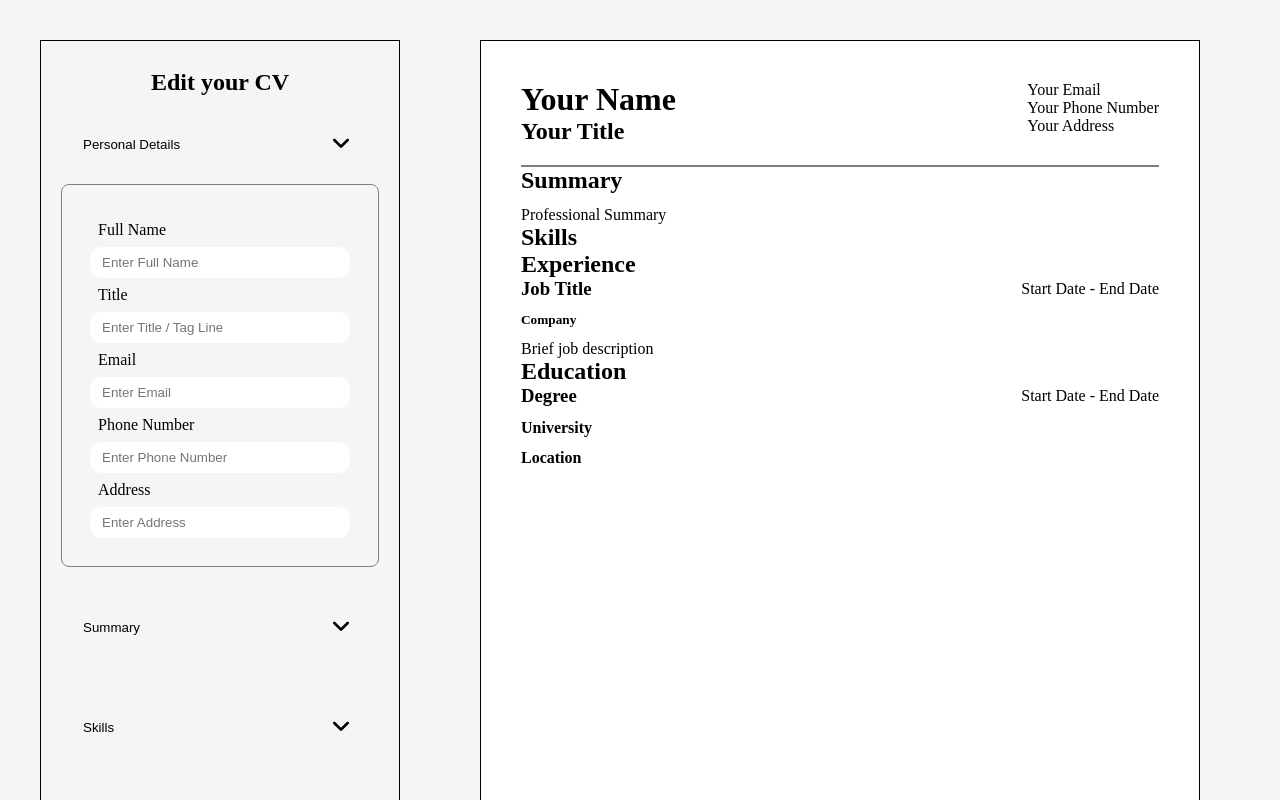
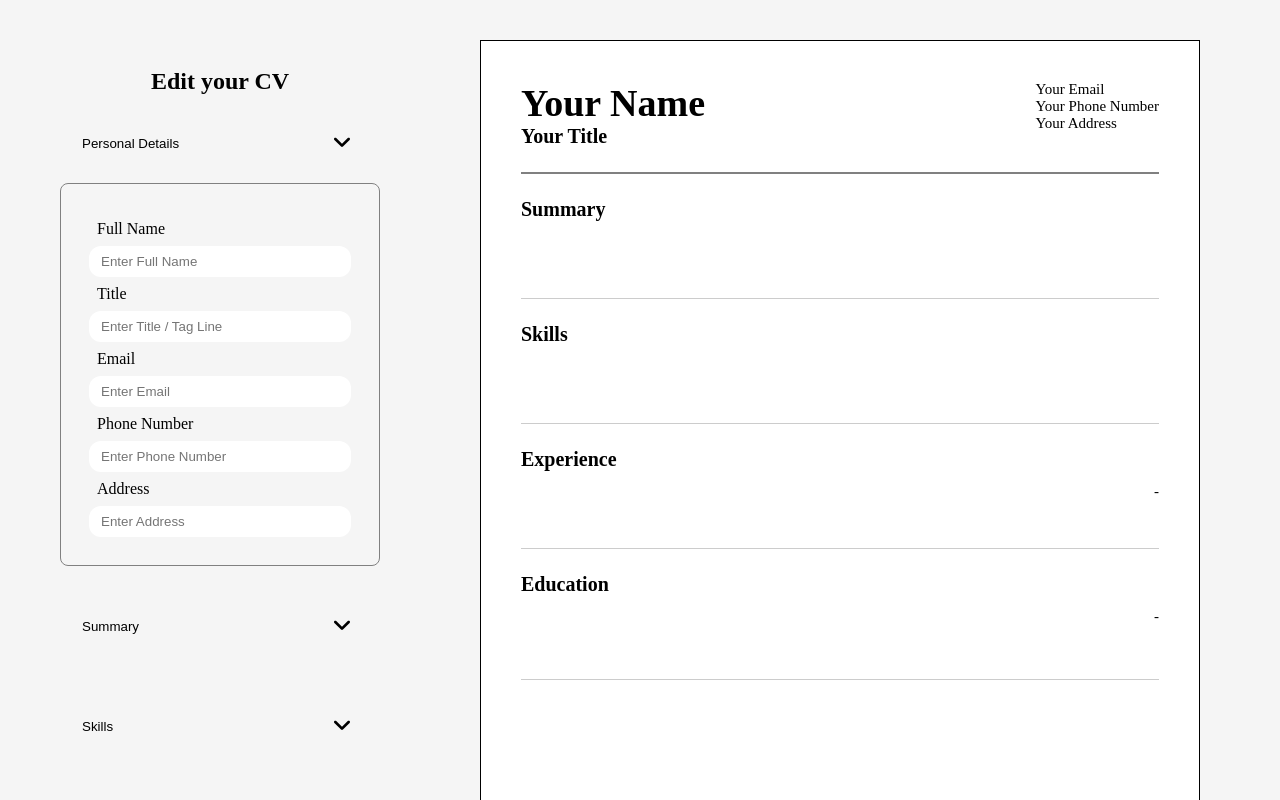
Before and after one commit to MattyMaugeri/cv-application, a React (Vite) app: page / in a window 1280 px wide. Shown: the top 800 px of the page. Built offline with nearby package versions, Linux system fonts and the light colour scheme.

Commit message:
Fixed layout for resume + added more simple styles for sidebar

```diff
--- a/src/components/main-content/resume-components/EducationDisplay.jsx
+++ b/src/components/main-content/resume-components/EducationDisplay.jsx
@@ -11,19 +11,19 @@ export default function EducationDisplay({ educationData, educationList }) {
             <div className="resume-subcontent-display">
 
                 <nav className="subcontent-nav">
-                    <h3 className="subcontent-title">{educationData.degree === "" ? 'Degree' : educationData.degree}</h3>
+                    <h3 className="subcontent-title">{educationData.degree}</h3>
 
                     <div className="subcontent-date-containers">
-                        {educationData.start === "" ? 'Start Date' : educationData.start} - {educationData.end === "" ? 'End Date' : educationData.end}
+                        {educationData.start} - {educationData.end}
                     </div>
                 </nav>
 
-                <h4>
-                    {educationData.university === "" ? 'University' : educationData.university}
+                <h4 className="subcontent-subtitle">
+                    {educationData.university}
                 </h4>
 
                 <h4 className="education-location">
-                    {educationData.location === "" ? 'Location' : educationData.location}
+                    {educationData.location}
                 </h4>
 
                 <div className="subcontent-description" id="education-location"></div>
--- a/src/components/main-content/resume-components/EducationListItem.jsx
+++ b/src/components/main-content/resume-components/EducationListItem.jsx
@@ -13,7 +13,7 @@ export default function EducationListitem({ education }) {
                     </div>
                 </nav>
 
-                <h4>{education.university}</h4>
+                <h4 className="subcontent-subtitle">{education.university}</h4>
 
                 <h4 className="education-location">{education.location}</h4>
 
--- a/src/components/main-content/resume-components/ExperienceDisplay.jsx
+++ b/src/components/main-content/resume-components/ExperienceDisplay.jsx
@@ -10,16 +10,16 @@ export default function ExperienceDisplay({ experienceData, experienceList }) {
             <div className="resume-subcontent-display">
 
                 <nav className="subcontent-nav">
-                    <h3 className="subcontent-title" id="experience-job-title">{experienceData.title.length <= 0 ? 'Job Title' : experienceData.title}</h3>
+                    <h3 className="subcontent-title" id="experience-job-title">{experienceData.title}</h3>
 
                     <div className="subcontent-date-containers">
-                        {experienceData.start === "" ? 'Start Date' : experienceData.start} - {experienceData.end === "" ? 'End Date' : experienceData.end}
+                        {experienceData.start} - {experienceData.end}
                     </div>
                 </nav>
 
-                <h5 className="subcontent-subtitle" id="experience-company-name">{experienceData.company.length <= 0 ? 'Company' : experienceData.company}</h5>
+                <h5 className="subcontent-subtitle" id="experience-company-name">{experienceData.company}</h5>
 
-                <div className="subcontent-description" id="experience-description">{experienceData.description.length <= 0 ? 'Brief job description' : experienceData.description}</div>
+                <div className="subcontent-description" id="experience-description">{experienceData.description}</div>
             </div>
 
             <ul className="resume-experience-list">
--- a/src/components/main-content/resume-components/SkillsDisplay.jsx
+++ b/src/components/main-content/resume-components/SkillsDisplay.jsx
@@ -4,7 +4,7 @@ export default function SkillsDisplay({ skillsData }) {
     return (
         <div className="sections" id="skills-section">
 
-            <h2 className="skills-header">Skills</h2>
+            <h2 className="resume-subheader">Skills</h2>
 
             <ul className="resume-skills-list">
                 {skillsData.map((skill) => {
--- a/src/components/main-content/resume-components/SummaryDisplay.jsx
+++ b/src/components/main-content/resume-components/SummaryDisplay.jsx
@@ -3,14 +3,13 @@ export default function SummaryDisplay({ summaryData }) {
 
     return (
         <div className="sections" id="summary-section">
+            <h2 className="resume-subheader">Summary</h2>
 
             <div className="resume-subcontent-display">
 
 
-                <h2 className="summary-header">Summary</h2>
-
                 <div className="summary-description">
-                    {summaryData.length <= 0 ? 'Professional Summary' : summaryData}
+                    {summaryData}
                 </div>
             </div>
 
--- a/src/components/sidebar/Panels/Education.jsx
+++ b/src/components/sidebar/Panels/Education.jsx
@@ -25,6 +25,14 @@ export default function Education({ isToggled, onShow, educationData, setEducati
 
     function handleAddEducation() {
         setEducationList(prev => ([...prev, { ...educationData, id: crypto.randomUUID() }]));
+        setEducationData({
+            id: '',
+            degree: '',
+            university: '',
+            start: '',
+            end: '',
+            location: ''
+        });
     }
 
     function handleRemoveEducation(id) {
--- a/src/components/sidebar/Panels/Experience.jsx
+++ b/src/components/sidebar/Panels/Experience.jsx
@@ -25,6 +25,14 @@ export default function Experience({ isToggled, onShow, experienceData, setExper
 
     function handleAddExperience() {
         setExperienceList(prev => [...prev, { ...experienceData, id: crypto.randomUUID() }]);
+        setExperienceData({
+            id: '',
+            title: '',
+            company: '',
+            start: '',
+            end: '',
+            description: ''
+        })
     }
 
     function handleRemoveExperience(id) {
--- a/src/styles/App.css
+++ b/src/styles/App.css
@@ -21,10 +21,12 @@ button:hover {
 ul, li {
     list-style: none;
     text-decoration: none;
+    font-size: 15px;
 }
 
 .sidebar {
-    border: 1px solid black;
+    max-height: 800px;
+    overflow-y: auto;
 
     flex: 0 0 30%;
 
@@ -144,6 +146,7 @@ textarea {
 /* MAIN CONTENT STYLES */
 
 .resume-container {
+    height: 100vh;
     display: flex;
     flex-direction: column;
     flex: 0 0 60%;
@@ -153,17 +156,45 @@ textarea {
     padding: 40px;
 }
 
+.resume-container > div:not(:first-child) {
+    min-height: 125px;
+}
+
+.resume-subheader, .job-title {
+    font-size: 20px;
+
+}
+
 .sections {
     display: flex;
     flex-direction: column;
+    border-bottom: 1px solid #ccc;
+    padding: 24px 0;
+    gap: 12px;
 }
 
 #header-section {
     flex-direction: row;
     justify-content: space-between;
+    padding-top: 0;
 
-    padding-bottom: 20px;
     border-bottom: 2px solid grey;
+}
+
+.user-name {
+    font-size: 38px;
+}
+
+.subcontent-title {
+    font-size: 18px;
+}
+
+.subcontent-subtitle {
+    font-size: 16px;
+}
+
+.subcontent-description, .subcontent-date-containers {
+    font-size: 15px;
 }
 
 .subcontent-nav {
@@ -174,5 +205,21 @@ textarea {
 
 .resume-subcontent-display {
     display: grid;
+    gap: 6px;
+}
+
+.resume-skills-list {
+    display: grid;
+    gap: 8px;
+    padding-left: 36px;
+}
+
+.resume-skills-list-item {
+    list-style: square;
+}
+
+.resume-education-list, .resume-experience-list {
+    display: flex;
+    flex-direction: column;
     gap: 12px;
 }
```
